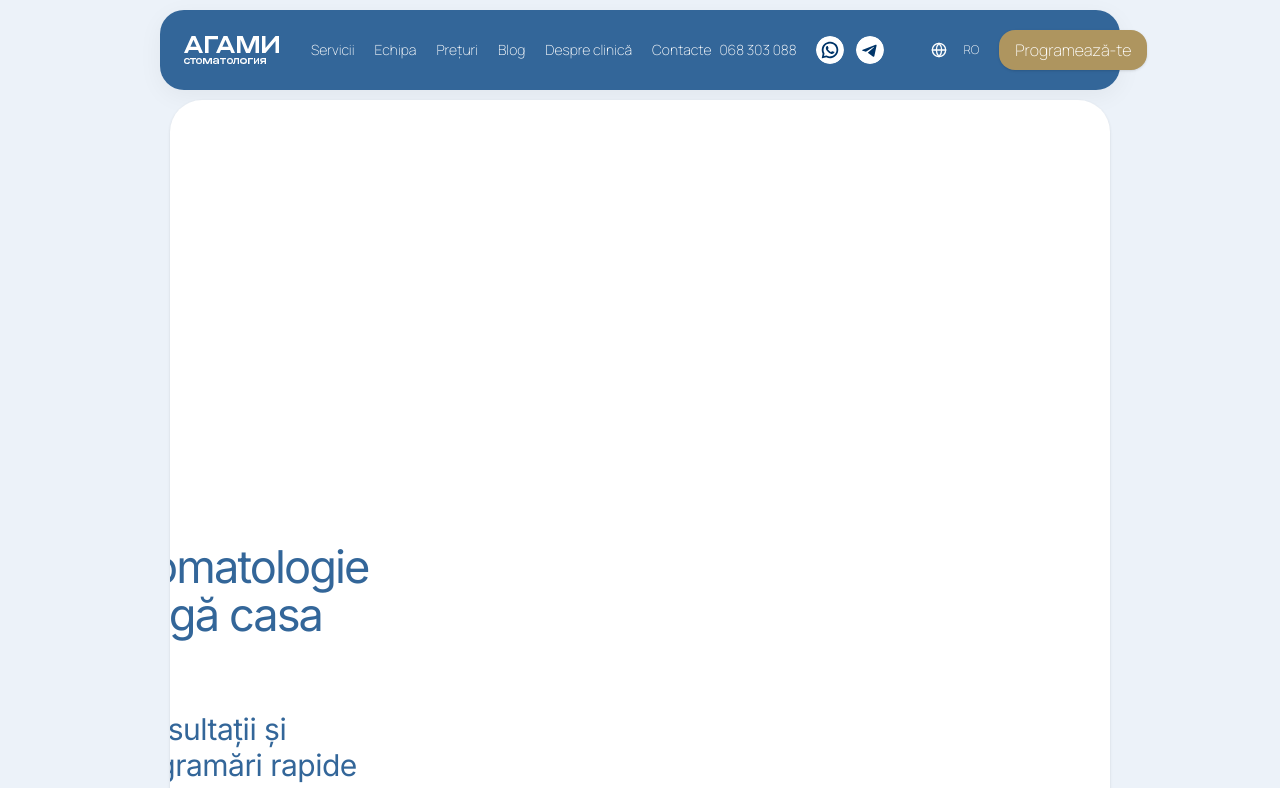
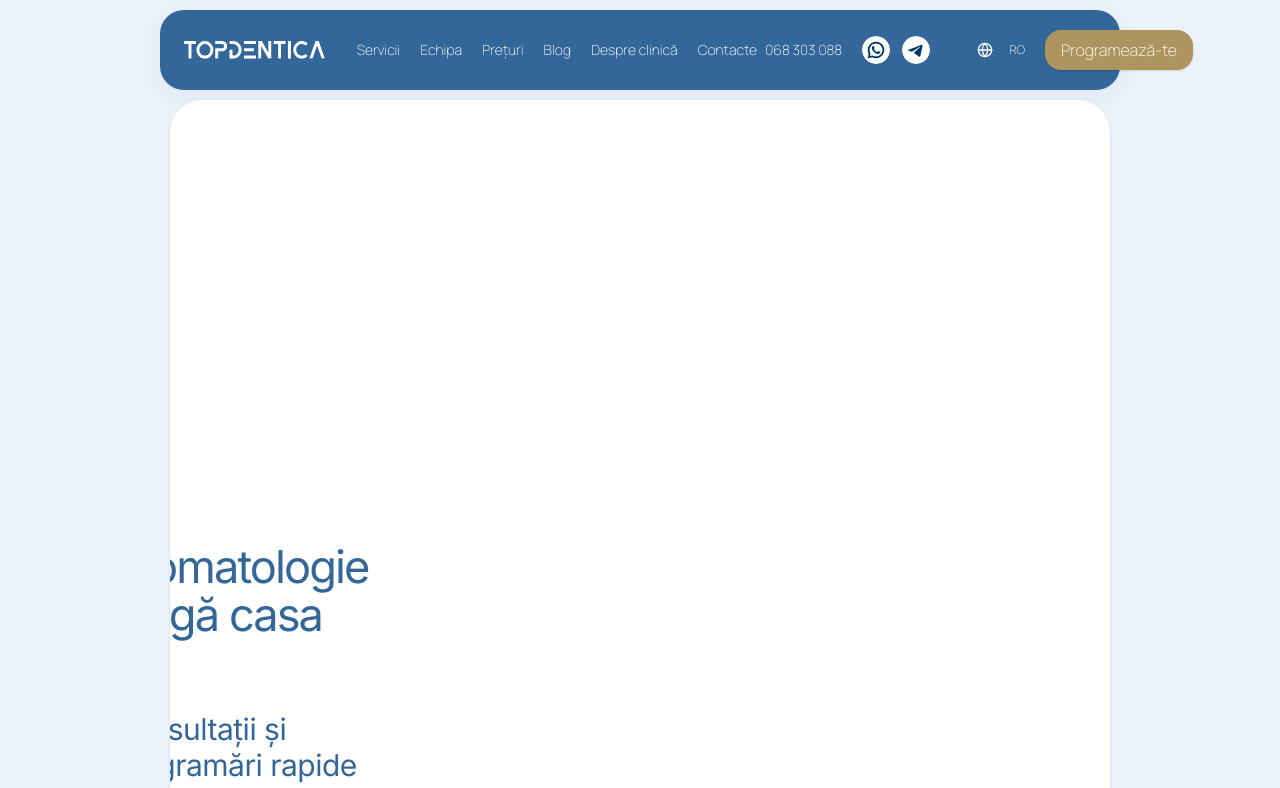
Before and after one commit to dorinpuscasu25/dental-landing-page, a React (Vite) app: page / in a window 1280 px wide. Shown: the top 788 px of the page. Built offline with nearby package versions, Linux system fonts and the light colour scheme.

Commit message:
Updated NavigationHeaderSection.tsx

```diff
--- a/src/screens/ElementLight/sections/NavigationHeaderSection/NavigationHeaderSection.tsx
+++ b/src/screens/ElementLight/sections/NavigationHeaderSection/NavigationHeaderSection.tsx
@@ -35,7 +35,7 @@ export const NavigationHeaderSection = ({
     <header className="flex flex-col w-full items-start px-4 md:px-8 lg:px-40 py-2.5 relative bg-transparent">
       <nav className="flex items-center justify-between px-3 md:px-6 py-4 md:py-5 relative self-stretch w-full bg-[#336699] rounded-2xl md:rounded-3xl shadow-[0px_6px_24px_#0000000d]">
         <Link to="/">
-          <img className="relative flex-shrink-0 cursor-pointer hover:opacity-80 transition-opacity w-20 md:w-auto" alt="Link" src="/link.svg" />
+          <img className="relative flex-shrink-0 cursor-pointer hover:opacity-80 transition-opacity w-32 md:w-40 h-auto" alt="Topdentica Logo" src="/logo_alb.svg" />
         </Link>
 
         <div className="flex items-center justify-between relative flex-1 ml-3 md:ml-6">
```
